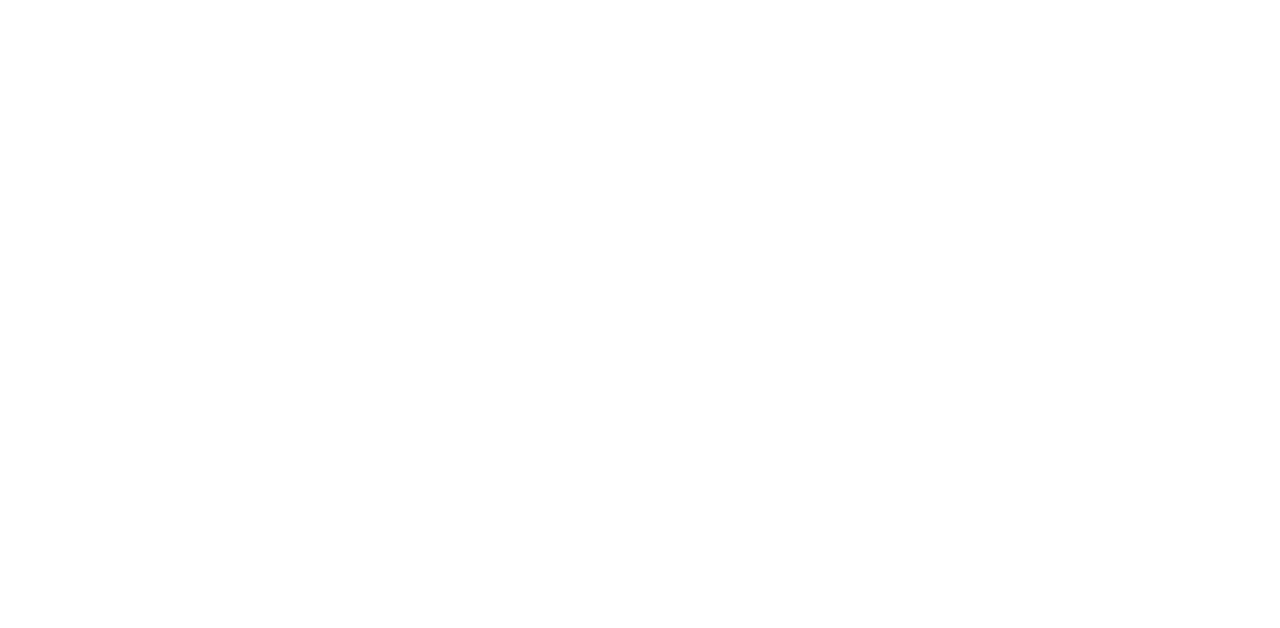
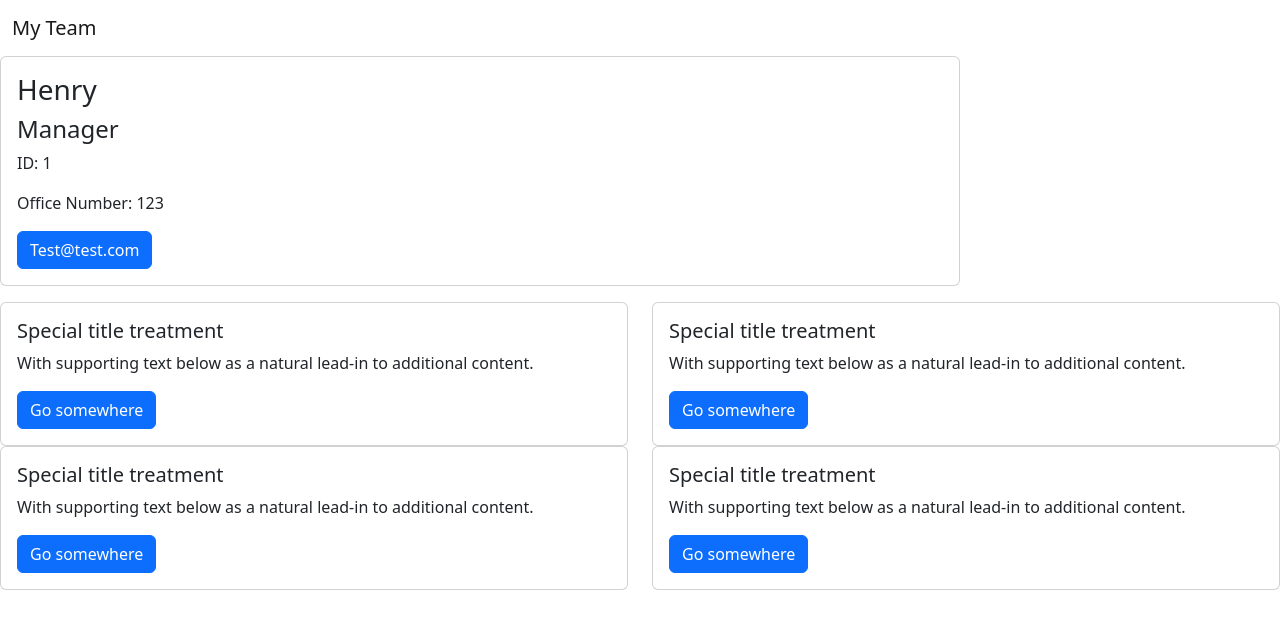
Before and after one commit to Maivory12/team-profile-generator, a website: page dist/index.html in a window 1280 px wide. Drawn offline with nearby package versions, Linux system fonts and the light colour scheme.

Commit message:
Added criteria for manager card

```diff
--- a/dist/index.html
+++ b/dist/index.html
@@ -4,9 +4,69 @@
     <meta charset="UTF-8">
     <meta http-equiv="X-UA-Compatible" content="IE=edge">
     <meta name="viewport" content="width=, initial-scale=1.0">
+    <link href="https://cdn.jsdelivr.net/npm/bootstrap@5.2.3/dist/css/bootstrap.min.css" rel="stylesheet" integrity="sha384-rbsA2VBKQhggwzxH7pPCaAqO46MgnOM80zW1RWuH61DGLwZJEdK2Kadq2F9CUG65" crossorigin="anonymous">
     <title>My Team</title>
 </head>
+
+<nav class="navbar bg-body-tertiary">
+    <div class="container-fluid">
+      <a class="navbar-brand" href="#">My Team</a>
+    </div>
+</nav>
+
 <body>
+    <div class="card w-75 mb-3">
+        <div class="card-body">
+          <h3 class="associateName">Henry</h3>
+          <h4 class="associateTitle">Manager</h4>
+          <p class="ID">ID: 1</p>
+          <p class="officeNum">Office Number: 123</p>
+          <a href="#" class="btn btn-primary email">Test@test.com</a>
+        </div>
+    </div>
+
+    <div class="row">
+        <div class="col-sm-6 mb-3 mb-sm-0">
+          <div class="card">
+            <div class="card-body">
+              <h5 class="card-title">Special title treatment</h5>
+              <p class="card-text">With supporting text below as a natural lead-in to additional content.</p>
+              <a href="#" class="btn btn-primary">Go somewhere</a>
+            </div>
+          </div>
+        </div>
+        <div class="col-sm-6">
+          <div class="card">
+            <div class="card-body">
+              <h5 class="card-title">Special title treatment</h5>
+              <p class="card-text">With supporting text below as a natural lead-in to additional content.</p>
+              <a href="#" class="btn btn-primary">Go somewhere</a>
+            </div>
+          </div>
+        </div>
+      </div>
+
+
+    <div class="row">
+        <div class="col-sm-6 mb-3 mb-sm-0">
+          <div class="card">
+            <div class="card-body">
+              <h5 class="card-title">Special title treatment</h5>
+              <p class="card-text">With supporting text below as a natural lead-in to additional content.</p>
+              <a href="#" class="btn btn-primary">Go somewhere</a>
+            </div>
+          </div>
+        </div>
+        <div class="col-sm-6">
+          <div class="card">
+            <div class="card-body">
+              <h5 class="card-title">Special title treatment</h5>
+              <p class="card-text">With supporting text below as a natural lead-in to additional content.</p>
+              <a href="#" class="btn btn-primary">Go somewhere</a>
+            </div>
+          </div>
+        </div>
+      </div>
 
 </body>
 </html>
```
